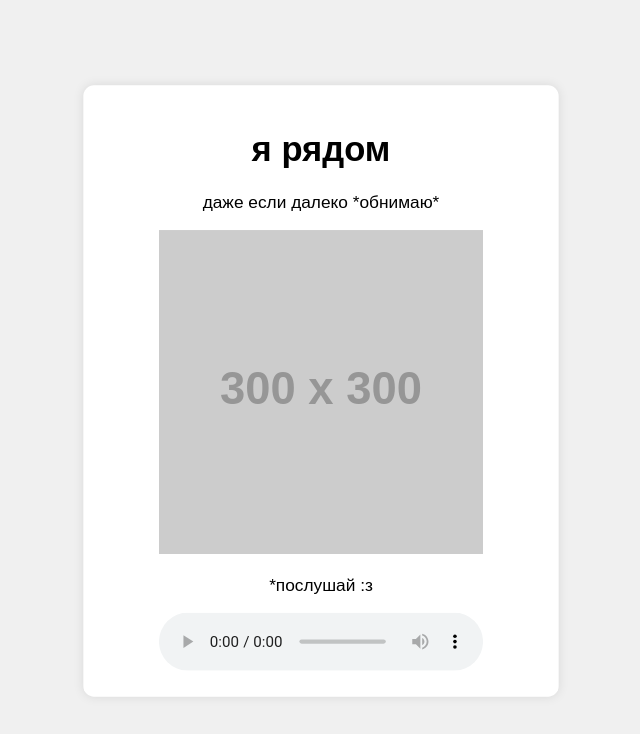
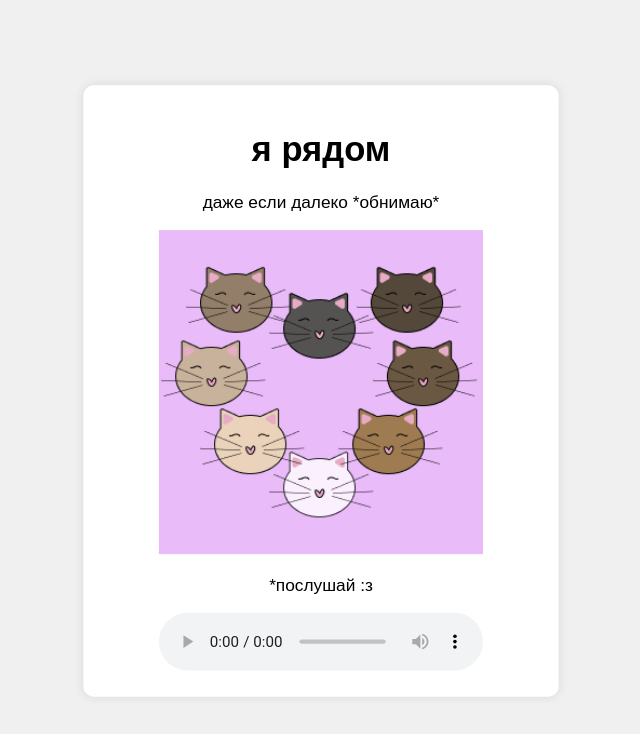
Before and after one commit to AnhelinaKavaliova/postcard, a plain HTML site: page postcard.html in a window 1280 px wide. Shown: the whole page, without its empty margins (319-959 px from the left). Drawn offline with Linux system fonts and the light colour scheme; placeholder pictures from the web are drawn by us.

Commit message:
Update postcard.html

```diff
--- a/postcard.html
+++ b/postcard.html
@@ -34,7 +34,7 @@
     <div id="card">
         <h1>я рядом</h1>
         <p>даже если далеко *обнимаю*</p>
-        <img src="https://via.placeholder.com/300" alt="Изображение">
+        <img src="https://github.com/AnhelinaKavaliova/postcard/blob/main/Frame%201%20(5).png" alt="Изображение">
         <p>*послушай :з</p>
         <audio controls>
             <source src="birthday_song.mp3" type="audio/mpeg">
```
